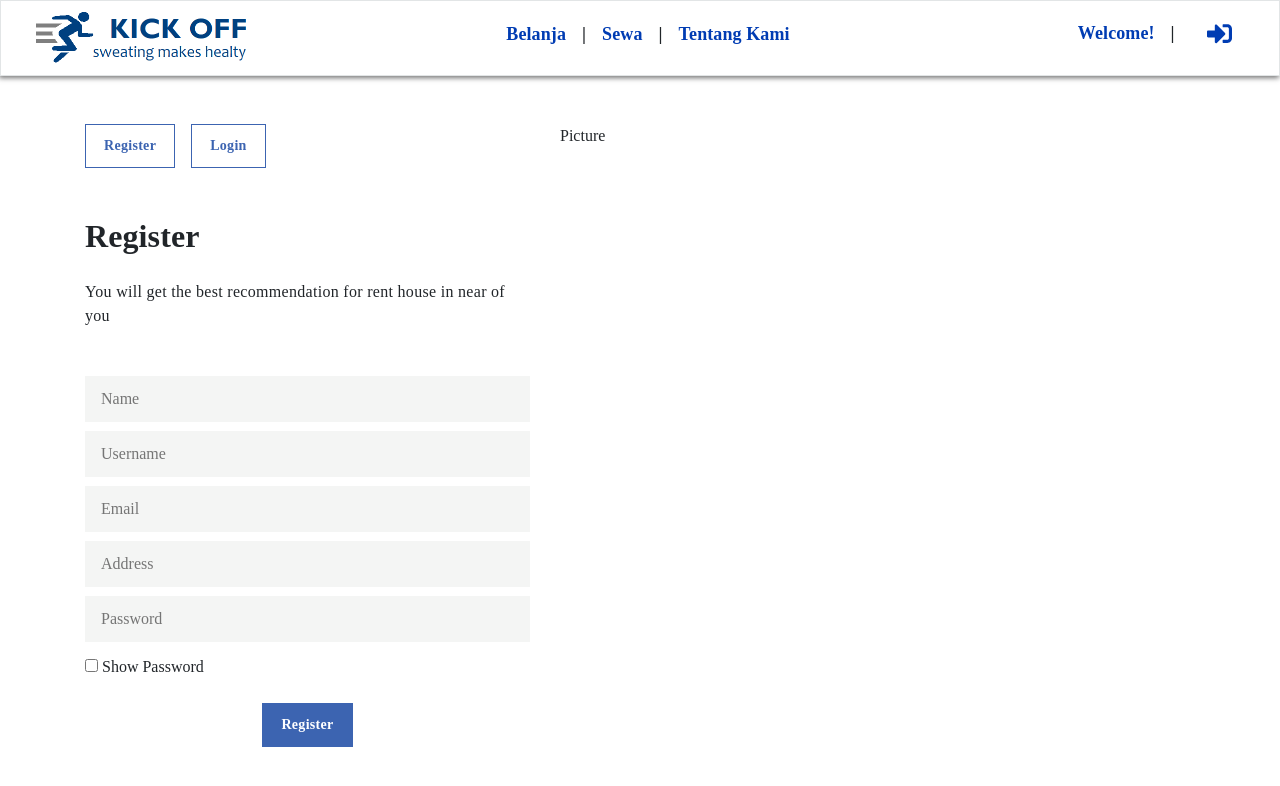
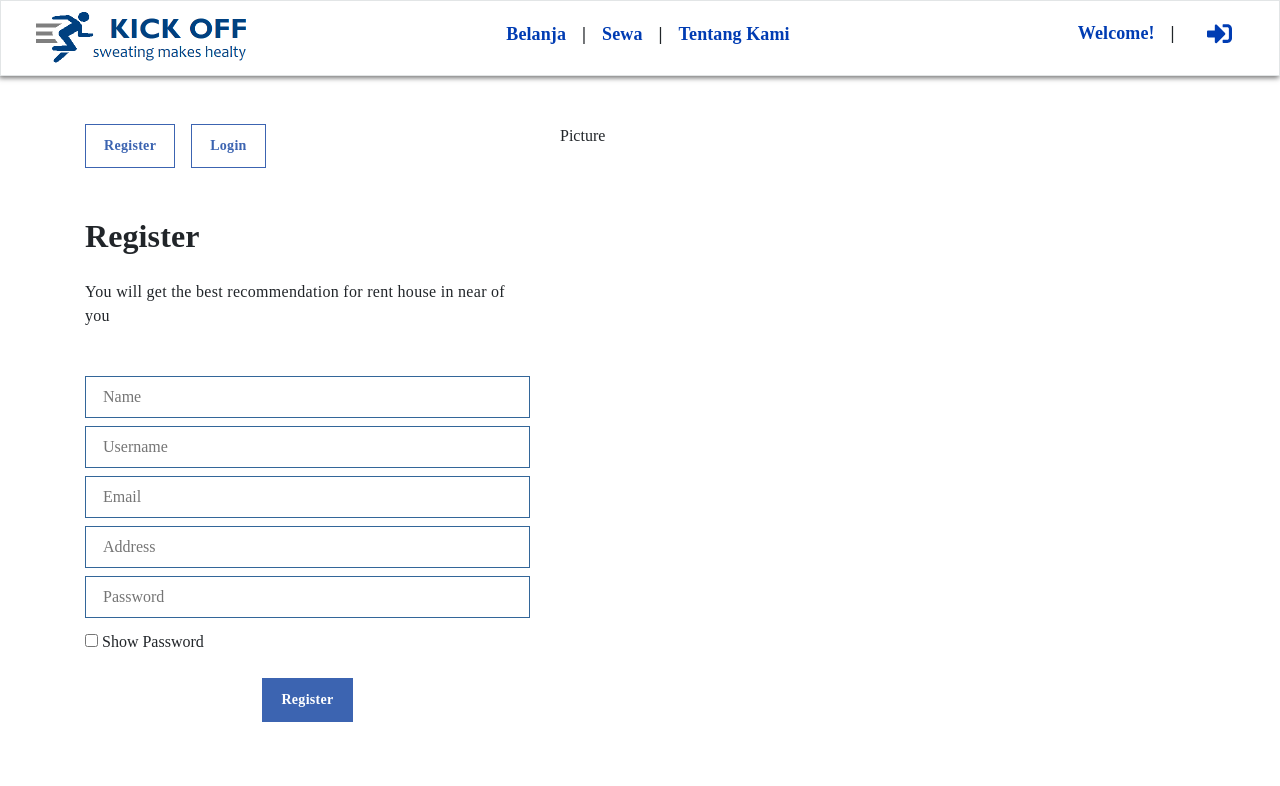
Before and after one commit to SilvyDharmaFebryana/PROJECT-PWD-REACT, a React (Create React App) app: page /auth in a window 1280 px wide. Shown: the top 786 px of the page. Built offline with nearby package versions, Linux system fonts and the light colour scheme.

Commit message:
textfield regis

```diff
--- a/src/Views/Components/TextField/TextField.css
+++ b/src/Views/Components/TextField/TextField.css
@@ -10,8 +10,8 @@
 }
 
 .custom-text-input {
-  background-color: var(--gray-lightest);
-  padding: 11px 16px;
+  background-color: white;
+  padding: 8px 17px;
   border: none;
   font-size: 16px;
   width: 100%;
@@ -19,10 +19,15 @@
   border-bottom: 1px solid white;
   transition: all ease 150ms;
   font-family: Muli;
+  /* border-radius: 20px; */
+  border: 1px solid #336699;
 }
 
 .custom-text-input.active {
-  border-bottom: 1px solid var(--accent-default);
+  /* border-bottom: 1px solid var(--accent-default); */
+  -webkit-box-shadow: 0px 4px 4px -3px rgba(0,0,0,0.59);
+  -moz-box-shadow: 0px 4px 4px -3px rgba(0,0,0,0.59);
+  box-shadow: 0px 4px 4px -3px rgba(0,0,0,0.59);
 }
 
 .custom-text-input:valid {
```
